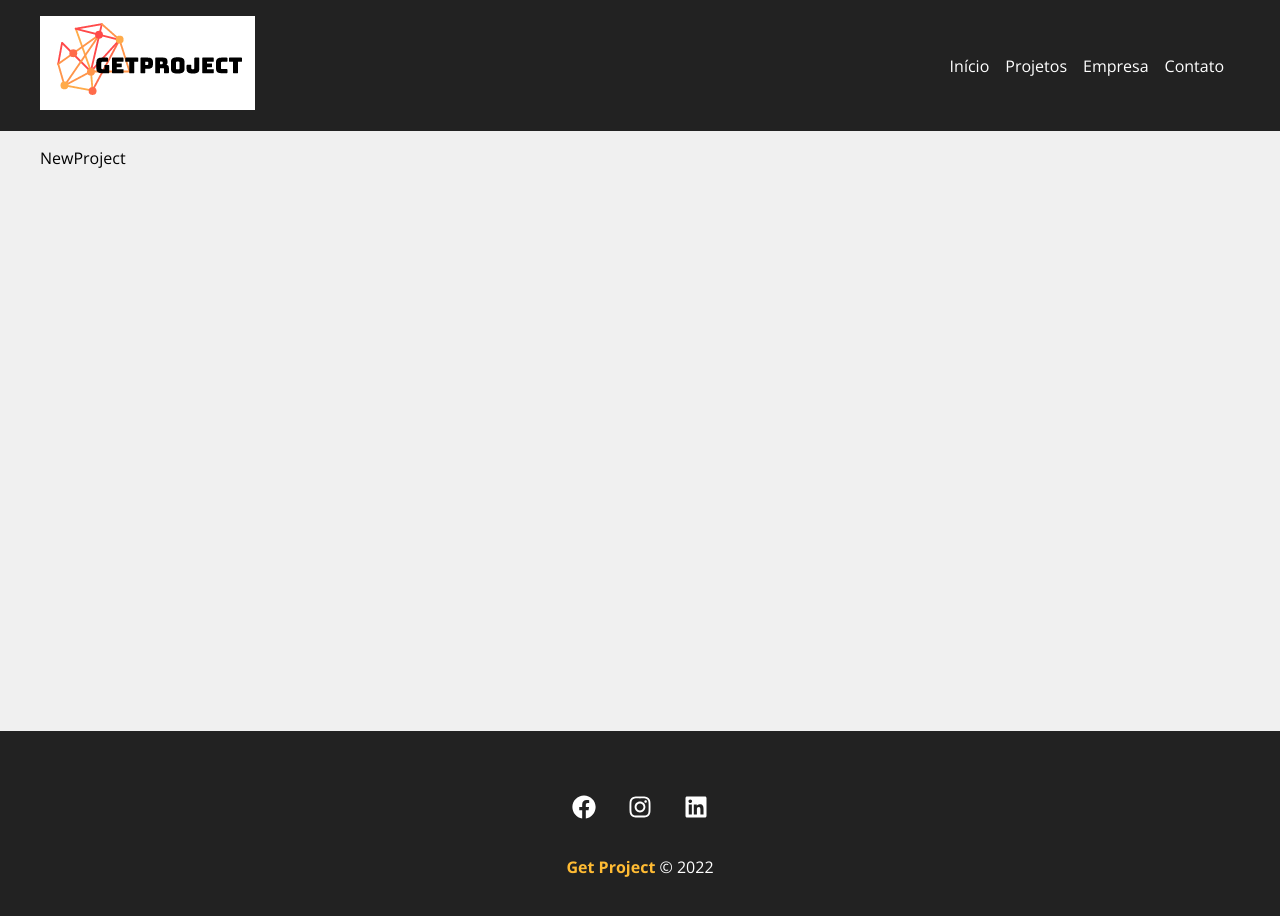
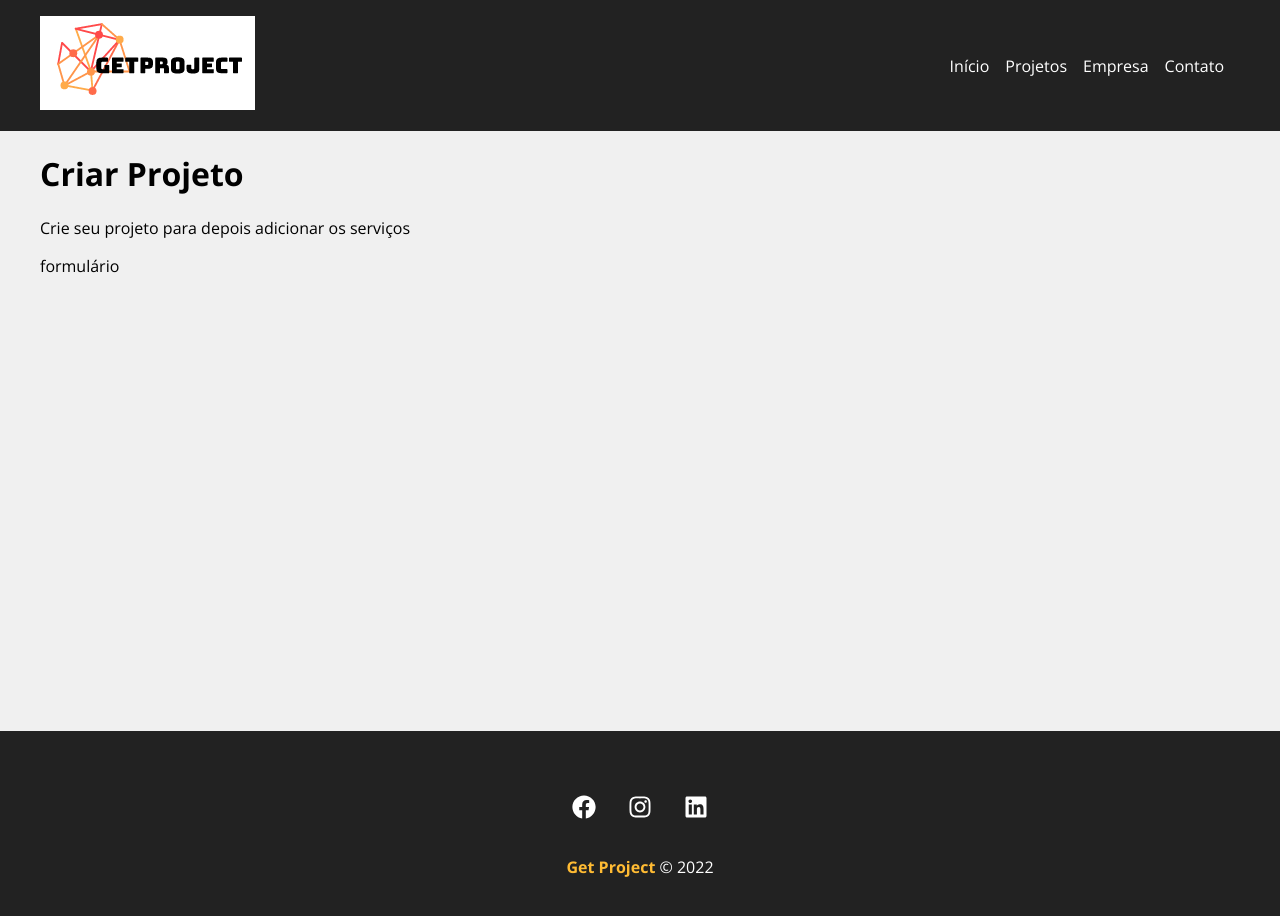
Before and after one commit to paulpessoa/get-project, a React (Create React App) app: page /newproject in a window 1280 px wide. Shown: the top 916 px of the page. Built offline with nearby package versions, Linux system fonts and the light colour scheme.

Commit message:
new project page structure

```diff
--- a/src/components/pages/NewProject.js
+++ b/src/components/pages/NewProject.js
@@ -1,8 +1,13 @@
 import React from "react";
+import styles from "./NewProject.module.css";
 
 function NewProject () {
     return (
-        <p>NewProject</p>
+        <div>
+            <h1>Criar Projeto</h1>
+            <p>Crie seu projeto para depois adicionar os serviços</p>
+            <p>formulário</p>
+        </div>
     )
 }
 
```
Also changed, not shown: src/components/pages/NewProject.module.css (added).
